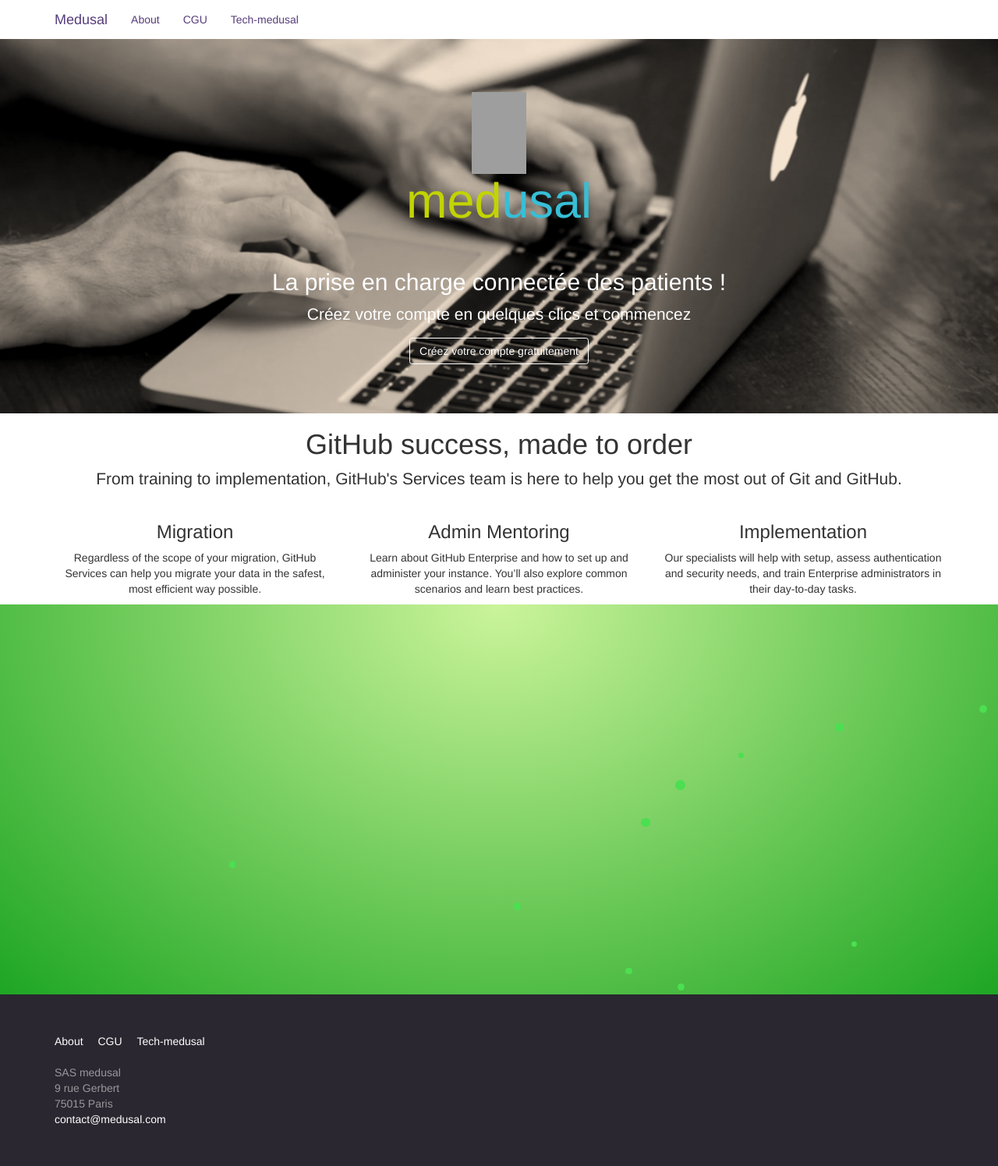
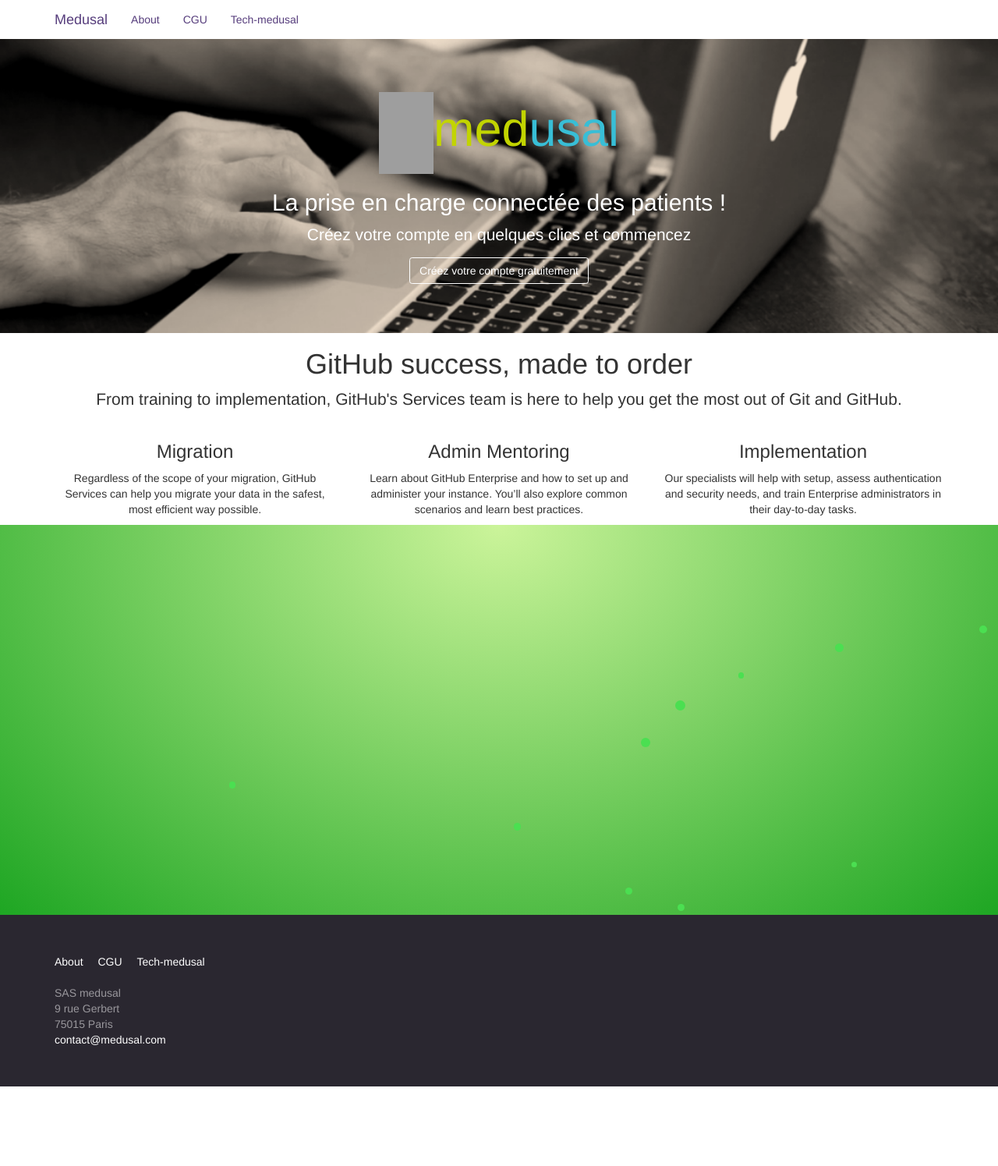
Before and after one commit to medusal/medusal.github.io, a Jekyll site: the page built from index.html, in a window 1280 px wide. Shown: the whole page at 78% size. Built offline with Jekyll 4.4.1, drawn with Linux system fonts in a browser that asks for light colours; after the commit the page ends 1393 px from its top, so only the background shows below that; grey boxes are pictures that could not be loaded.

Commit message:
Remove brs

```diff
--- a/index.html
+++ b/index.html
@@ -9,9 +9,9 @@ layout: home
       ALT="medusal-logo"
       TITLE="medusal"
       WIDTH=70
-      HEIGHT=105><br><font color="#C2D400">med</font><font color="#38BED6">usal</font><br/>
+      HEIGHT=105><font color="#C2D400">med</font><font color="#38BED6">usal</font>
     </h1>
-    <h2 class="white text-center"><br>La prise en charge connectée des patients !</br></h2>
+    <h2 class="white text-center">La prise en charge connectée des patients !</h2>
     <p class="lead white text-center">Créez votre compte en quelques clics et commencez</p>
     <p class="text-center"><a href="/about" class="btn btn-outline-white">Créez votre compte gratuitement</a></p>
   </section>
```
